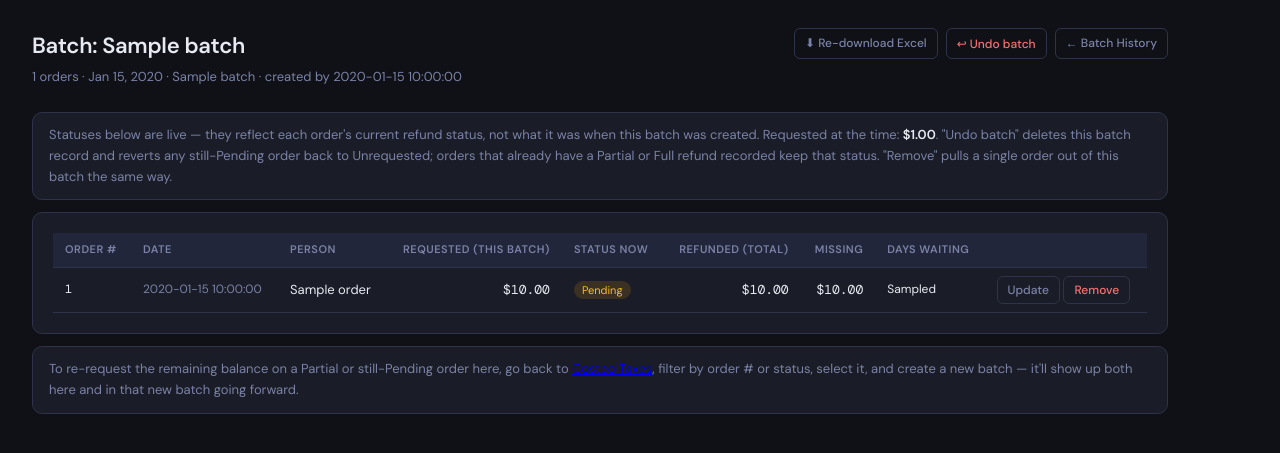
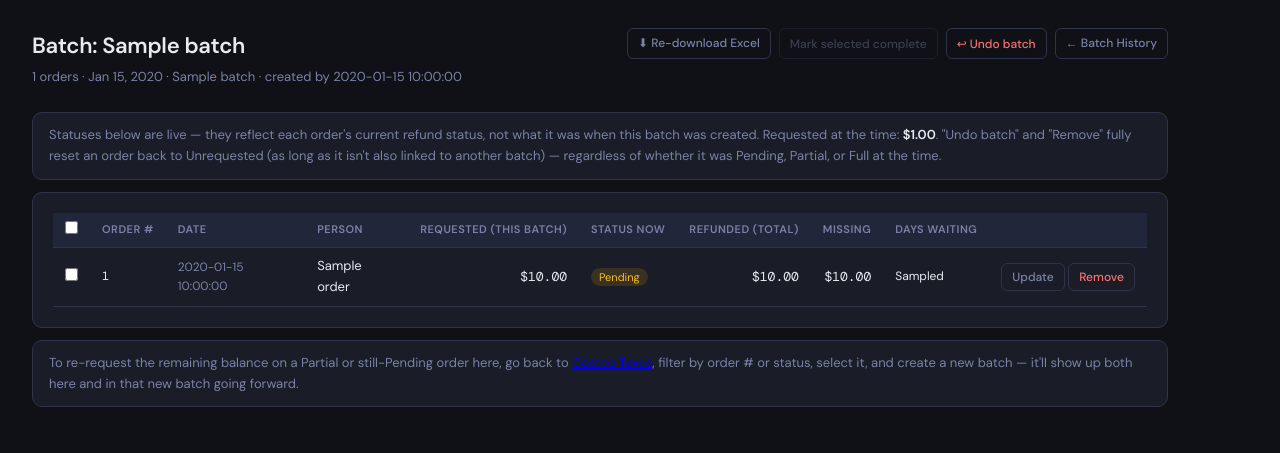
Before and after one commit to kraziers26/Computer_Reseller_Portal, a Python web app: template portal/templates/costco_tax_batch_detail.html in a window 1280 px wide. Shown: the top 453 px of the page. Run offline with Jinja, Linux system fonts and the light colour scheme; the template is opened without the code that fills it: most values are stand-ins (such as "Sample title", 1, 10 or a date in 2020).

Commit message:
Enhance batch order management features
Updated the text and functionality for marking orders as complete and undoing batches. Adjusted the HTML structure and JavaScript functions to improve user interaction.

```diff
--- a/portal/templates/costco_tax_batch_detail.html
+++ b/portal/templates/costco_tax_batch_detail.html
@@ -10,6 +10,7 @@
   </div>
   <div class="flex gap-8">
     <a href="{{ url_for('admin.costco_tax_batch_download', batch_id=batch.batch_id) }}" class="btn btn-ghost btn-sm">⬇ Re-download Excel</a>
+    <button type="button" class="btn btn-ghost btn-sm" id="bdMarkCompleteBtn" disabled onclick="bdMarkComplete()">Mark selected complete</button>
     <button type="button" class="btn btn-ghost btn-sm" style="color:#f87171" onclick="bdConfirmUndo()">↩ Undo batch</button>
     <a href="{{ url_for('admin.costco_tax_batches') }}" class="btn btn-ghost btn-sm">← Batch History</a>
   </div>
@@ -18,8 +19,8 @@
 <div class="card" style="margin-bottom:12px;padding:12px 16px;font-size:13px;color:var(--muted)">
   Statuses below are live — they reflect each order's current refund status, not what it was when this batch was created.
   Requested at the time: <strong style="color:var(--text)">${{ "{:,.2f}".format(batch.total_requested or 0) }}</strong>.
-  "Undo batch" deletes this batch record and reverts any still-Pending order back to Unrequested; orders that already
-  have a Partial or Full refund recorded keep that status. "Remove" pulls a single order out of this batch the same way.
+  "Undo batch" and "Remove" fully reset an order back to Unrequested (as long as it isn't also linked to another batch) —
+  regardless of whether it was Pending, Partial, or Full at the time.
 </div>
 
 <style>
@@ -36,12 +37,20 @@
 .db-mrow label{display:block;font-size:11px;font-weight:500;color:var(--muted);margin-bottom:5px;text-transform:uppercase;letter-spacing:.04em}
 .db-mrow input{width:100%;background:var(--surface2);border:1px solid var(--border);border-radius:var(--r-sm);padding:8px 10px;color:var(--text);font-family:var(--font);font-size:13px;outline:none}
 .db-modal-footer{display:flex;justify-content:flex-end;gap:8px;margin-top:20px;padding-top:16px;border-top:1px solid var(--border)}
+#bdMarkCompleteBtn:disabled{opacity:.4;cursor:not-allowed}
 </style>
+
+<!-- Hidden form used for the bulk "mark complete" action, built dynamically in JS from the checked rows -->
+<form id="bdCompleteForm" method="POST" action="{{ url_for('admin.costco_tax_bulk_complete') }}">
+  <input type="hidden" name="csrf_token" value="{{ csrf_token() }}">
+  <input type="hidden" name="return_to" value="{{ request.full_path }}">
+</form>
 
 <div class="card">
   <table style="width:100%;border-collapse:collapse;font-size:13px">
     <thead>
       <tr style="background:var(--surface2)">
+        <th style="padding:8px 12px;border-bottom:1px solid var(--border)"><input type="checkbox" onclick="bdToggleAll(this)"></th>
         <th style="padding:8px 12px;text-align:left;font-size:11px;color:var(--muted);text-transform:uppercase;letter-spacing:.5px;border-bottom:1px solid var(--border)">Order #</th>
         <th style="padding:8px 12px;text-align:left;font-size:11px;color:var(--muted);text-transform:uppercase;letter-spacing:.5px;border-bottom:1px solid var(--border)">Date</th>
         <th style="padding:8px 12px;text-align:left;font-size:11px;color:var(--muted);text-transform:uppercase;letter-spacing:.5px;border-bottom:1px solid var(--border)">Person</th>
@@ -56,6 +65,11 @@
     <tbody>
     {% for o in orders %}
     <tr style="border-bottom:1px solid var(--border)">
+      <td style="padding:8px 12px">
+        {% if o.costco_refund_status != 'Full' %}
+        <input type="checkbox" class="bd-row-check" value="{{ o.transaction_id }}" onclick="bdUpdateBar()">
+        {% endif %}
+      </td>
       <td style="padding:8px 12px;font-family:var(--mono);font-size:12px">{{ o.order_number[:24] }}</td>
       <td style="padding:8px 12px;font-size:12px;color:var(--muted)">{{ o.purchase_date }}</td>
       <td style="padding:8px 12px">{{ o.person_name or '—' }}</td>
@@ -85,7 +99,7 @@
     </tr>
     {% endfor %}
     {% if not orders %}
-    <tr><td colspan="9" style="padding:32px;text-align:center;color:var(--muted)">No orders in this batch.</td></tr>
+    <tr><td colspan="10" style="padding:32px;text-align:center;color:var(--muted)">No orders in this batch.</td></tr>
     {% endif %}
     </tbody>
   </table>
@@ -143,6 +157,26 @@
 </div>
 
 <script>
+function bdToggleAll(master){
+  document.querySelectorAll('.bd-row-check').forEach(cb => cb.checked = master.checked);
+  bdUpdateBar();
+}
+function bdUpdateBar(){
+  const checked = document.querySelectorAll('.bd-row-check:checked');
+  document.getElementById('bdMarkCompleteBtn').disabled = checked.length === 0;
+}
+function bdMarkComplete(){
+  const checked = document.querySelectorAll('.bd-row-check:checked');
+  if (checked.length === 0){ alert('Select at least one order.'); return; }
+  if (!confirm(`Mark ${checked.length} order(s) as Complete? This sets each to fully refunded.`)) return;
+  const form = document.getElementById('bdCompleteForm');
+  checked.forEach(cb => {
+    const input = document.createElement('input');
+    input.type = 'hidden'; input.name = 'txn_ids'; input.value = cb.value;
+    form.appendChild(input);
+  });
+  form.submit();
+}
 function bdToggleAmount(radio){
   const row = document.getElementById('bdAmountRow');
   const input = document.getElementById('bdAmountInput');
@@ -166,7 +200,7 @@ document.getElementById('bdRefundModal').addEventListener('click', function(e){
   if (e.target === this) bdCloseRefundModal();
 });
 function bdConfirmUndo(){
-  if (confirm('Undo this entire batch? Still-Pending orders revert to Unrequested; any Partial/Full refunds already recorded are kept. This cannot be undone.')){
+  if (confirm('Undo this entire batch? Every order in it (Pending, Partial, or Full) reverts fully to Unrequested unless it is also linked to another batch. This cannot be undone.')){
     document.getElementById('bdUndoForm').submit();
   }
 }
```
